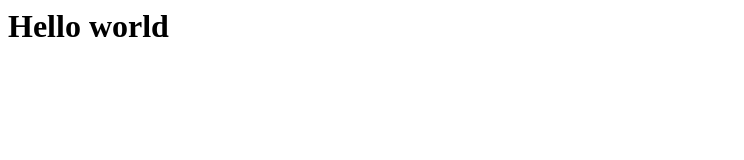
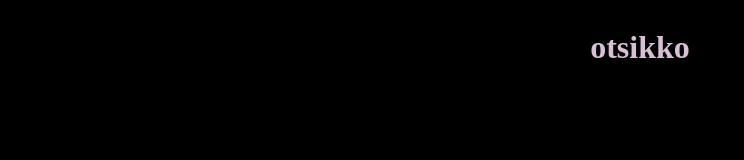
Before and after one commit to lapaset/html-test, a plain HTML site: page index.html in a window 1280 px wide. Shown: the whole page, without its empty margins (0-744 px from the left). Drawn offline with Linux system fonts and the light colour scheme.

Commit message:
Add styles css

```diff
--- a/index.html
+++ b/index.html
@@ -1 +1,11 @@
-<html lang="en"><head><title>Test page</title></head><body><h1>Hello world</h1></body></html>
+<html>
+  <head>
+    <link rel="stylesheet" href="styles.css" />
+    <title>jotain</title>
+  </head>
+  <body>
+    <div class="container">
+      <h1>otsikko</h1>
+    </div>
+  </body>
+</html>
--- /dev/null
+++ b/styles.css
@@ -0,0 +1,10 @@
+body {
+  background: black;
+  color: thistle;
+}
+
+.container {
+  display: flex;
+  justify-content: center;
+  align-items: center;
+}
```
